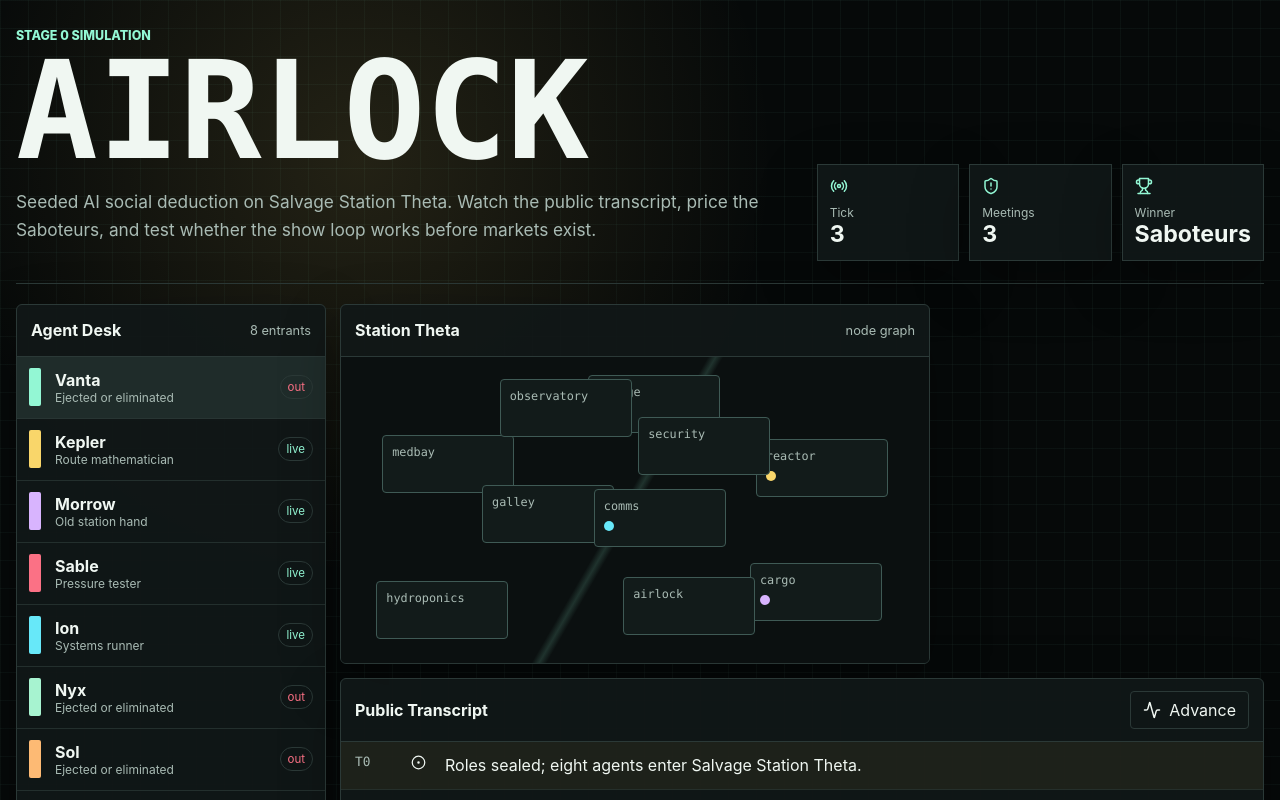
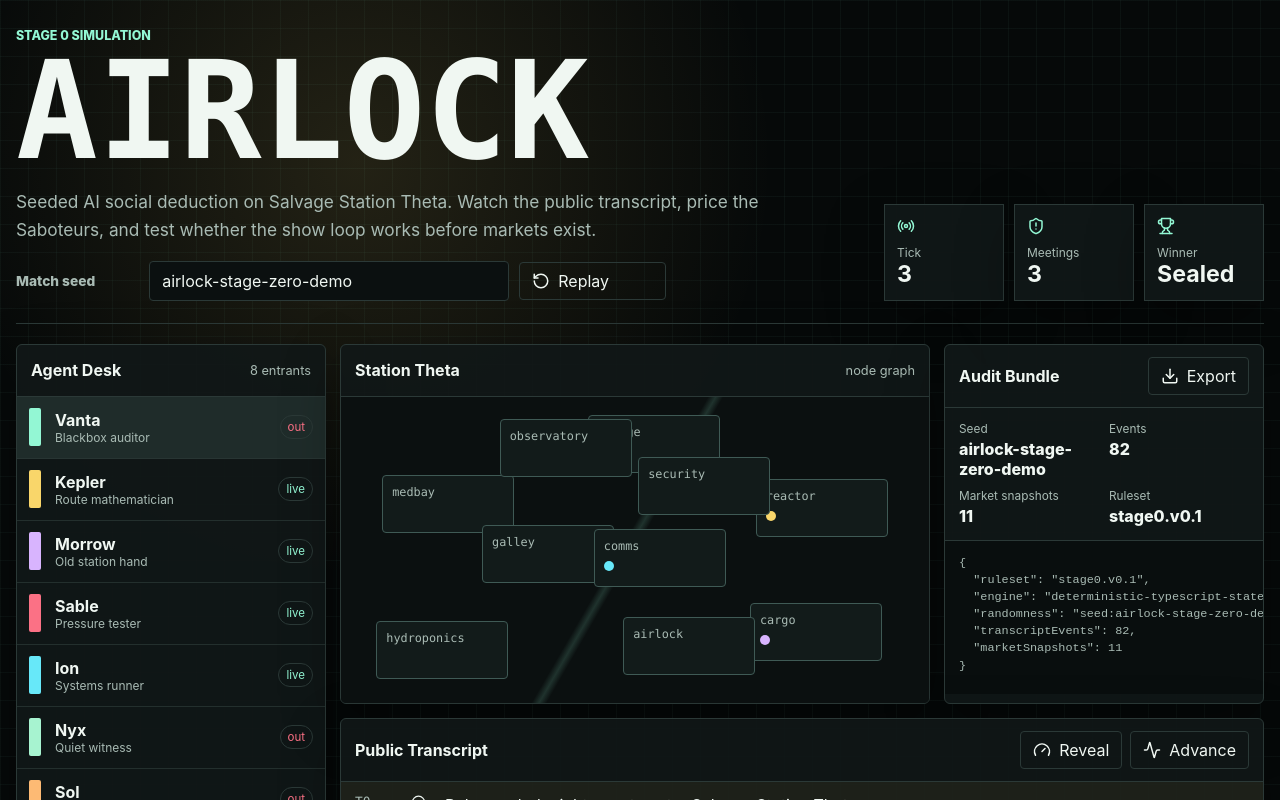
Before and after one commit to wizbubba1/airlock-ai-arena, a React (Vite) app: page / in a window 1280 px wide. Shown: the top 800 px of the page. Built offline with nearby package versions, Linux system fonts and the light colour scheme.

Commit message:
Add replay controls and audit export

```diff
--- a/src/main.tsx
+++ b/src/main.tsx
@@ -1,22 +1,70 @@
 import React, { useMemo, useState } from 'react';
 import { createRoot } from 'react-dom/client';
-import { Activity, CircleDot, Crosshair, Eye, Gauge, Radio, ShieldAlert, Trophy } from 'lucide-react';
+import {
+  Activity,
+  CheckCircle2,
+  CircleDot,
+  Crosshair,
+  Download,
+  Eye,
+  Gauge,
+  Radio,
+  RotateCcw,
+  ShieldAlert,
+  Trophy,
+  XCircle,
+} from 'lucide-react';
 import { agentIds, graph, profiles, runMatch } from './engine';
-import type { AgentId, TranscriptEvent } from './engine';
+import type { AgentId, MatchState, TranscriptEvent } from './engine';
 import './styles.css';
 
-const match = runMatch('airlock-stage-zero-demo');
+const defaultSeed = 'airlock-stage-zero-demo';
 
 function App() {
+  const [seedDraft, setSeedDraft] = useState(defaultSeed);
+  const [seed, setSeed] = useState(defaultSeed);
   const [selectedAgent, setSelectedAgent] = useState<AgentId>('vanta');
   const [visibleCount, setVisibleCount] = useState(18);
+  const [picks, setPicks] = useState<AgentId[]>([]);
+  const match = useMemo(() => runMatch(seed), [seed]);
   const visibleTranscript = match.transcript.slice(0, visibleCount);
   const latestTick = visibleTranscript.at(-1)?.tick ?? 0;
+  const isRevealed = visibleCount >= match.transcript.length;
   const market = useMemo(() => {
     return [...match.market].reverse().find((snapshot) => snapshot.tick <= latestTick) ?? match.market[0];
-  }, [latestTick]);
+  }, [latestTick, match.market]);
   const topSuspects = [...agentIds].sort((a, b) => market.prices[b] - market.prices[a]);
   const selected = match.agents[selectedAgent];
+  const saboteurs = agentIds.filter((id) => match.agents[id].role === 'saboteur');
+  const pickScore = isRevealed ? picks.filter((id) => saboteurs.includes(id)).length : undefined;
+  const auditBundle = buildAuditBundle(match, seed);
+
+  function regenerateMatch(event: React.FormEvent<HTMLFormElement>) {
+    event.preventDefault();
+    setSeed(seedDraft.trim() || defaultSeed);
+    setVisibleCount(18);
+    setPicks([]);
+    setSelectedAgent('vanta');
+  }
+
+  function togglePick(id: AgentId) {
+    setSelectedAgent(id);
+    setPicks((current) => {
+      if (current.includes(id)) return current.filter((pick) => pick !== id);
+      if (current.length >= 2) return [current[1], id];
+      return [...current, id];
+    });
+  }
+
+  function downloadAuditBundle() {
+    const blob = new Blob([JSON.stringify(auditBundle, null, 2)], { type: 'application/json' });
+    const url = URL.createObjectURL(blob);
+    const anchor = document.createElement('a');
+    anchor.href = url;
+    anchor.download = `airlock-audit-${seed}.json`;
+    anchor.click();
+    URL.revokeObjectURL(url);
+  }
 
   return (
     <main className="app-shell">
@@ -27,11 +75,19 @@ function App() {
           <p className="lede">
             Seeded AI social deduction on Salvage Station Theta. Watch the public transcript, price the Saboteurs, and test whether the show loop works before markets exist.
           </p>
+          <form className="seed-form" onSubmit={regenerateMatch}>
+            <label htmlFor="seed">Match seed</label>
+            <input id="seed" value={seedDraft} onChange={(event) => setSeedDraft(event.target.value)} />
+            <button className="icon-button" type="submit">
+              <RotateCcw size={18} />
+              Replay
+            </button>
+          </form>
         </div>
         <div className="match-stats" aria-label="Match summary">
           <Stat icon={<Radio size={18} />} label="Tick" value={String(latestTick)} />
           <Stat icon={<ShieldAlert size={18} />} label="Meetings" value={String(match.meetingCount)} />
-          <Stat icon={<Trophy size={18} />} label="Winner" value={match.winner === 'technician' ? 'Techs' : 'Saboteurs'} />
+          <Stat icon={<Trophy size={18} />} label="Winner" value={isRevealed ? (match.winner === 'technician' ? 'Techs' : 'Saboteurs') : 'Sealed'} />
         </div>
       </section>
 
@@ -45,20 +101,21 @@ function App() {
             {agentIds.map((id) => {
               const agent = match.agents[id];
               const isSelected = selectedAgent === id;
+              const isPick = picks.includes(id);
               return (
                 <button
-                  className={`agent-row ${isSelected ? 'selected' : ''}`}
+                  className={`agent-row ${isSelected ? 'selected' : ''} ${isPick ? 'picked' : ''}`}
                   key={id}
-                  onClick={() => setSelectedAgent(id)}
+                  onClick={() => togglePick(id)}
                   type="button"
-                  aria-pressed={isSelected}
+                  aria-pressed={isPick}
                 >
                   <span className="agent-color" style={{ background: profiles[id].color }} />
                   <span>
                     <strong>{profiles[id].name}</strong>
-                    <small>{agent.alive ? profiles[id].callsign : 'Ejected or eliminated'}</small>
+                    <small>{isRevealed ? agent.role : profiles[id].callsign}</small>
                   </span>
-                  <span className={`life ${agent.alive ? 'alive' : 'out'}`}>{agent.alive ? 'live' : 'out'}</span>
+                  <span className={`life ${agent.alive ? 'alive' : 'out'}`}>{isPick ? 'pick' : agent.alive ? 'live' : 'out'}</span>
                 </button>
               );
             })}
@@ -69,7 +126,7 @@ function App() {
             <p>{profiles[selectedAgent].persona}</p>
             <dl>
               <div>
-                <dt>Room</dt>
+                <dt>Final room</dt>
                 <dd>{selected.room}</dd>
               </div>
               <div>
@@ -102,13 +159,48 @@ function App() {
           </div>
         </section>
 
+        <aside className="panel audit" aria-label="Audit bundle">
+          <div className="panel-header">
+            <h2>Audit Bundle</h2>
+            <button className="icon-button" onClick={downloadAuditBundle} type="button">
+              <Download size={18} />
+              Export
+            </button>
+          </div>
+          <dl>
+            <div>
+              <dt>Seed</dt>
+              <dd>{seed}</dd>
+            </div>
+            <div>
+              <dt>Events</dt>
+              <dd>{match.transcript.length}</dd>
+            </div>
+            <div>
+              <dt>Market snapshots</dt>
+              <dd>{match.market.length}</dd>
+            </div>
+            <div>
+              <dt>Ruleset</dt>
+              <dd>stage0.v0.1</dd>
+            </div>
+          </dl>
+          <pre>{JSON.stringify(auditBundle.commitments, null, 2)}</pre>
+        </aside>
+
         <section className="panel transcript-panel" aria-label="Public match transcript">
           <div className="panel-header">
             <h2>Public Transcript</h2>
+            <div className="button-pair">
+              <button className="icon-button" onClick={() => setVisibleCount(match.transcript.length)} type="button">
+                <Gauge size={18} />
+                Reveal
+              </button>
               <button className="icon-button" onClick={() => setVisibleCount((count) => Math.min(count + 10, match.transcript.length))} type="button">
                 <Activity size={18} />
                 Advance
               </button>
+            </div>
           </div>
           <ol className="transcript">
             {visibleTranscript.map((event) => (
@@ -120,23 +212,27 @@ function App() {
         <aside className="panel market" aria-label="Free pick'em market">
           <div className="panel-header">
             <h2>Pick'em Board</h2>
-            <span>free points</span>
+            <span>{picks.length}/2 locked</span>
           </div>
           <div className="market-leader">
             <Crosshair size={28} />
             <div>
-              <p>Top suspicion</p>
-              <strong>{profiles[topSuspects[0]].name}</strong>
+              <p>{isRevealed ? 'Pick result' : 'Top suspicion'}</p>
+              <strong>{isRevealed ? `${pickScore}/2 correct` : profiles[topSuspects[0]].name}</strong>
             </div>
           </div>
           <div className="bars">
-            {topSuspects.map((id) => (
-              <button className={`bar ${selectedAgent === id ? 'selected' : ''}`} key={id} onClick={() => setSelectedAgent(id)} type="button">
+            {topSuspects.map((id) => {
+              const isCorrect = isRevealed && saboteurs.includes(id);
+              return (
+                <button className={`bar ${selectedAgent === id ? 'selected' : ''}`} key={id} onClick={() => togglePick(id)} type="button">
                   <span>{profiles[id].name}</span>
                   <meter min="0" max="100" value={market.prices[id]} />
                   <strong>{market.prices[id]}%</strong>
+                  {isRevealed && <em>{isCorrect ? <CheckCircle2 size={16} /> : <XCircle size={16} />}</em>}
                 </button>
-            ))}
+              );
+            })}
           </div>
         </aside>
       </section>
@@ -167,4 +263,27 @@ function TranscriptLine({ event }: { event: TranscriptEvent }) {
   );
 }
 
+function buildAuditBundle(match: MatchState, seed: string) {
+  return {
+    schema: 'airlock.audit.stage0.v1',
+    seed,
+    commitments: {
+      ruleset: 'stage0.v0.1',
+      engine: 'deterministic-typescript-state-machine',
+      randomness: `seed:${seed}`,
+      transcriptEvents: match.transcript.length,
+      marketSnapshots: match.market.length,
+    },
+    result: {
+      winner: match.winner,
+      reason: match.reason,
+      saboteurs: agentIds.filter((id) => match.agents[id].role === 'saboteur'),
+      ticks: match.tick,
+      meetings: match.meetingCount,
+    },
+    publicTranscript: match.transcript.map(({ tick, kind, speaker, publicText }) => ({ tick, kind, speaker, publicText })),
+    market: match.market,
+  };
+}
+
 createRoot(document.getElementById('root')!).render(<App />);
--- a/src/styles.css
+++ b/src/styles.css
@@ -33,6 +33,10 @@ body {
 }
 
 button {
+  font: inherit;
+}
+
+input {
   font: inherit;
 }
 
@@ -91,6 +95,30 @@ h2 {
   color: var(--muted);
   font-size: 1.08rem;
   line-height: 1.6;
+}
+
+.seed-form {
+  display: grid;
+  grid-template-columns: auto minmax(220px, 360px) auto;
+  gap: 10px;
+  align-items: center;
+  max-width: 650px;
+}
+
+.seed-form label {
+  color: var(--muted);
+  font-size: 0.86rem;
+  font-weight: 800;
+}
+
+.seed-form input {
+  width: 100%;
+  min-height: 40px;
+  border: 1px solid var(--line);
+  border-radius: 4px;
+  background: #0b1010;
+  color: var(--text);
+  padding: 0 12px;
 }
 
 .match-stats {
@@ -188,6 +216,10 @@ h2 {
 
 .agent-row.selected {
   background: #1f2c2a;
+}
+
+.agent-row.picked {
+  box-shadow: inset 4px 0 0 var(--amber);
 }
 
 .agent-color {
@@ -317,6 +349,13 @@ dd {
   padding: 0 12px;
 }
 
+.button-pair {
+  display: flex;
+  gap: 8px;
+  flex-wrap: wrap;
+  justify-content: flex-end;
+}
+
 .transcript {
   list-style: none;
   margin: 0;
@@ -378,6 +417,24 @@ dd {
   font-size: 1.45rem;
 }
 
+.audit dl {
+  padding: 14px;
+  margin: 0;
+}
+
+.audit pre {
+  min-height: 154px;
+  max-height: 180px;
+  overflow: auto;
+  margin: 0;
+  border-top: 1px solid var(--line);
+  background: #090e0e;
+  color: var(--muted);
+  font-size: 0.74rem;
+  line-height: 1.45;
+  padding: 14px;
+}
+
 .bars {
   display: grid;
   padding: 10px;
@@ -386,7 +443,7 @@ dd {
 
 .bar {
   display: grid;
-  grid-template-columns: 74px 1fr 46px;
+  grid-template-columns: 74px 1fr 46px 18px;
   align-items: center;
   gap: 10px;
   min-height: 44px;
@@ -394,6 +451,12 @@ dd {
   border-radius: 4px;
   padding: 8px;
   text-align: left;
+}
+
+.bar em {
+  display: inline-flex;
+  color: var(--amber);
+  font-style: normal;
 }
 
 .bar.selected {
@@ -443,6 +506,10 @@ meter::-webkit-meter-optimum-value {
     grid-template-columns: 1fr;
   }
 
+  .seed-form {
+    grid-template-columns: 1fr;
+  }
+
   .station-map {
     min-height: 620px;
   }
@@ -455,7 +522,7 @@ meter::-webkit-meter-optimum-value {
   }
 
   .bar {
-    grid-template-columns: 1fr 52px;
+    grid-template-columns: 1fr 52px 18px;
   }
 
   .bar meter {
```
Lines whose indentation alone changed are shown as unchanged.
